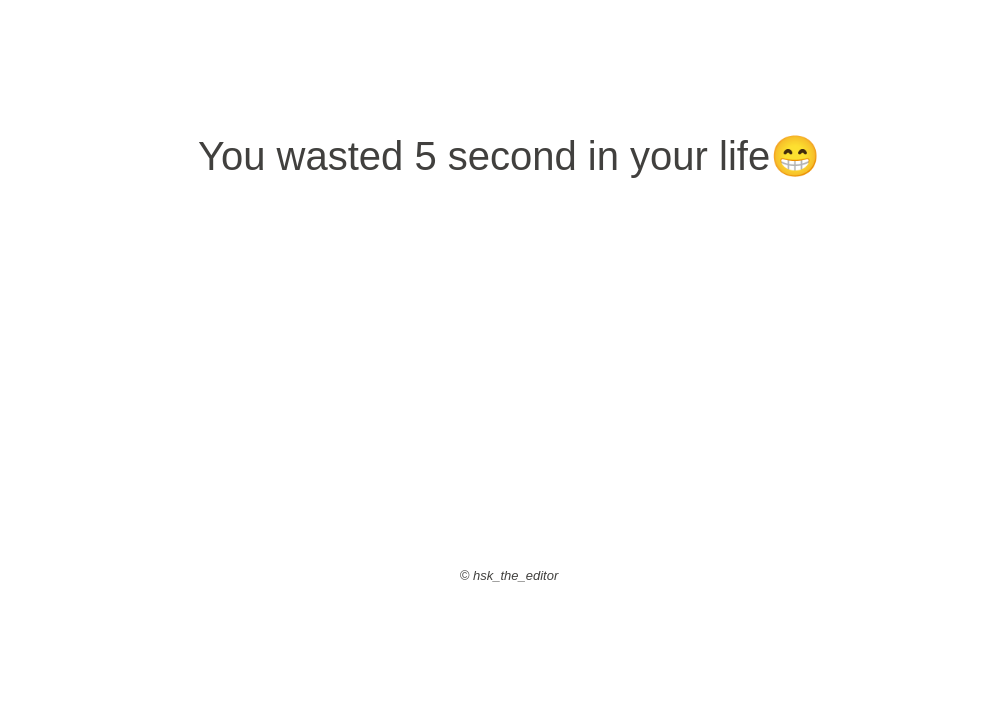
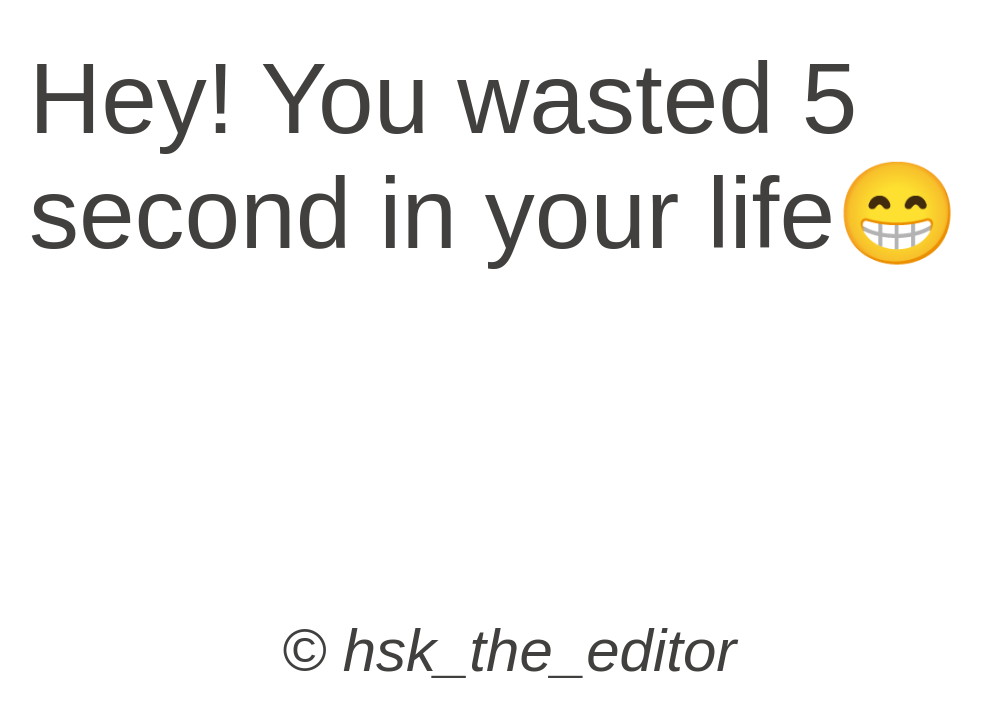
Before and after one commit to Babuytyi/suna.github.io, a plain HTML site: page index.html in a window 1280 px wide. Shown: the part 244-960 px from the top of the page, without its empty margins (131-1113 px from the left). Before the commit the page ends 841 px from the top, so only its background shows below. Drawn offline with nearby package versions, Linux system fonts and the light colour scheme; a web font is replaced by a local one.

Commit message:
Update index.html

```diff
--- a/index.html
+++ b/index.html
@@ -14,19 +14,19 @@
         }
         /* Make the font size bigger */
         h1 {
-            font-size: 2rem;
+            font-size: 5rem;
         }
         /* Make the copyright text small and italic */
         footer p {
             font-style: italic;
-            font-size: small;
+            font-size: 3rem;
             text-align: center;
         }
     </style>
 </head>
 <body>
     <div class="container center">
-        <h1>You wasted <span id="wasted-time">0</span> second in your life😁</h1>
+        <h1>Hey! You wasted <span id="wasted-time">0</span> second in your life😁</h1>
     </div>
 
     <script>
```
